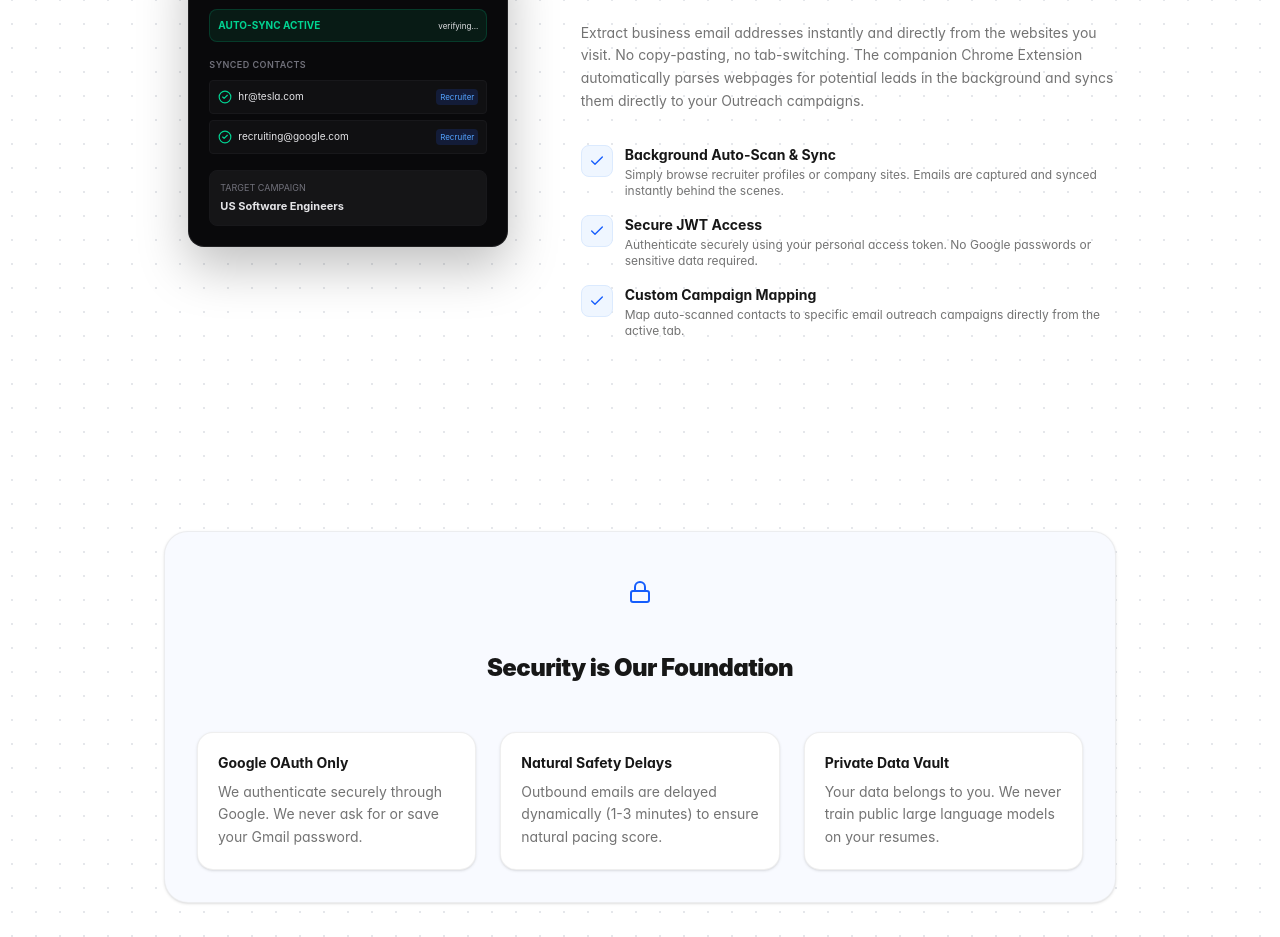
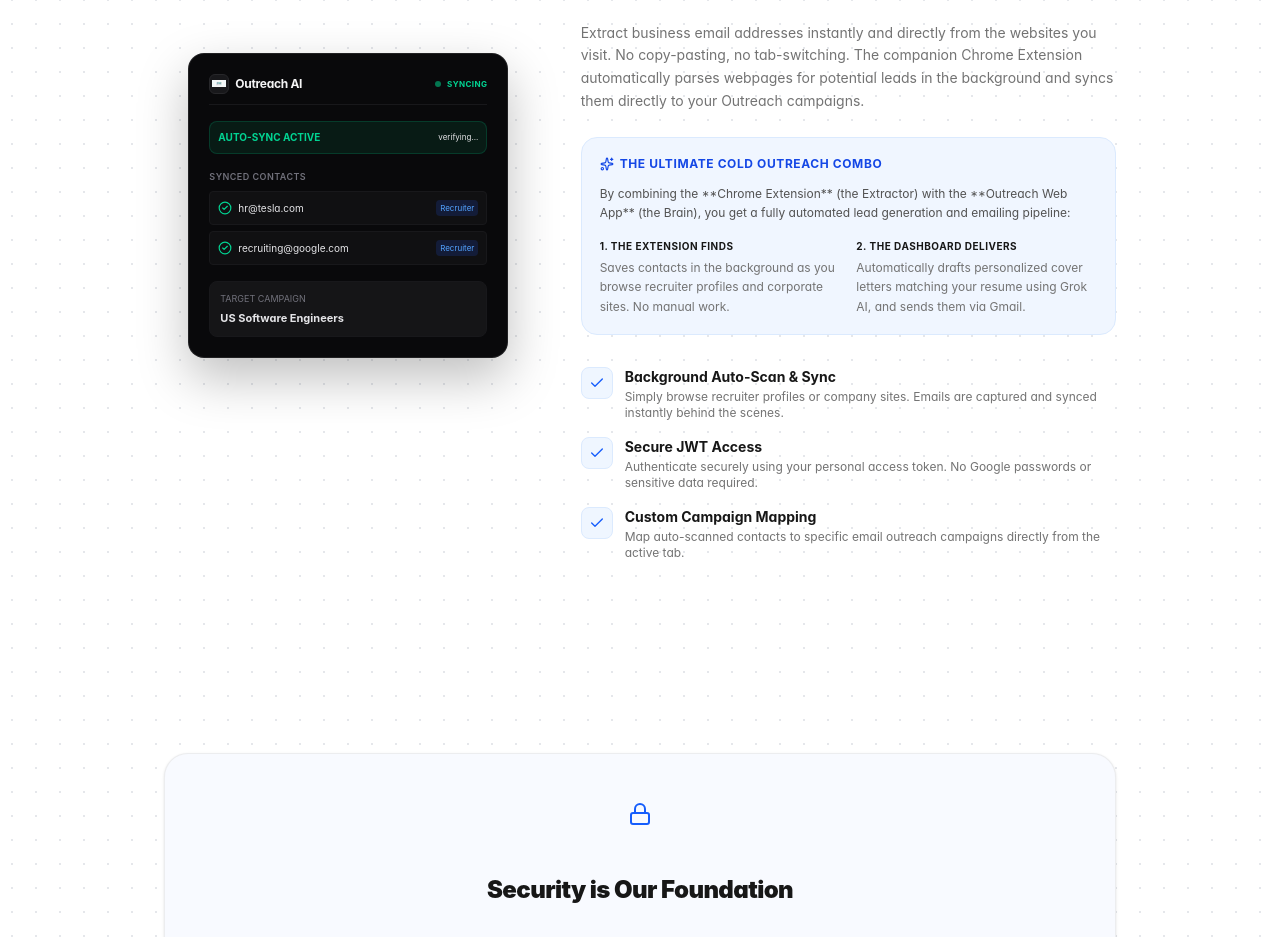
Before and after one commit to Aditya07024/Outreach-AI, a React (Vite) app in the folder frontend/: page / in a window 1280 px wide. Shown: the part 2580-3517 px from the top of the page. Built offline with nearby package versions, Linux system fonts and the light colour scheme.

Commit message:
add Web App and Chrome Extension Combo synergy section to landing page

```diff
--- a/frontend/src/pages/LandingPage.tsx
+++ b/frontend/src/pages/LandingPage.tsx
@@ -764,6 +764,27 @@
               Extract business email addresses instantly and directly from the websites you visit. No copy-pasting, no tab-switching. The companion Chrome Extension automatically parses webpages for potential leads in the background and syncs them directly to your Outreach campaigns.
             </p>
 
+            {/* Combo synergy box */}
+            <div className="bg-[#f0f6ff] border border-blue-100 rounded-2xl p-4.5 space-y-3">
+              <h4 className="text-xs font-bold text-blue-700 uppercase tracking-wider flex items-center gap-1.5">
+                <Sparkles className="w-3.5 h-3.5" />
+                The Ultimate Cold Outreach Combo
+              </h4>
+              <p className="text-xs text-neutral-600 leading-relaxed">
+                By combining the **Chrome Extension** (the Extractor) with the **Outreach Web App** (the Brain), you get a fully automated lead generation and emailing pipeline:
+              </p>
+              <div className="grid grid-cols-1 sm:grid-cols-2 gap-4 pt-1">
+                <div className="space-y-1">
+                  <span className="text-[10px] font-bold text-neutral-900 block uppercase tracking-wider">1. The Extension Finds</span>
+                  <span className="text-xs text-neutral-500 block leading-relaxed">Saves contacts in the background as you browse recruiter profiles and corporate sites. No manual work.</span>
+                </div>
+                <div className="space-y-1">
+                  <span className="text-[10px] font-bold text-neutral-900 block uppercase tracking-wider">2. The Dashboard Delivers</span>
+                  <span className="text-xs text-neutral-500 block leading-relaxed">Automatically drafts personalized cover letters matching your resume using Grok AI, and sends them via Gmail.</span>
+                </div>
+              </div>
+            </div>
+
             <div className="space-y-4 pt-2">
               <div className="flex items-start gap-3">
                 <div className="w-8 h-8 rounded-lg bg-blue-50 border border-blue-100 flex items-center justify-center flex-shrink-0 text-blue-600">
```
